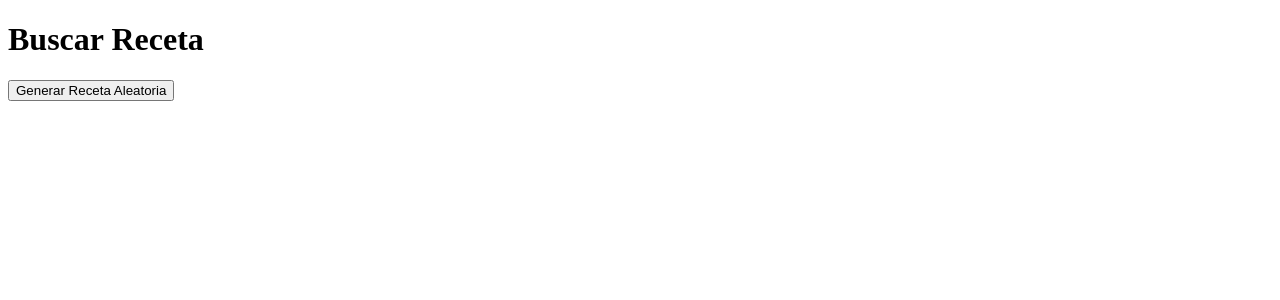
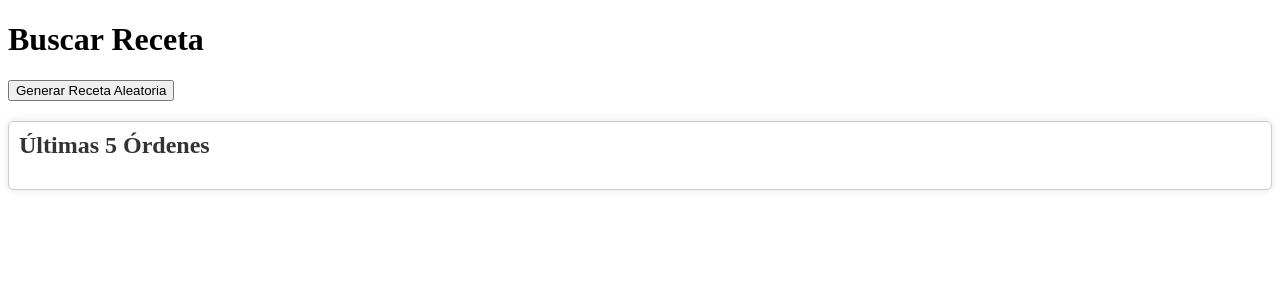
Before and after one commit to andabele1/Microservicio, a Flask app: page /main in a window 1280 px wide. Shown: the top 300 px of the page. Run offline with Flask 3, Linux system fonts and the light colour scheme; some libraries are stand-ins or nearby versions.

Commit message:
visualizacion ordenes

```diff
--- a/src/app.py
+++ b/src/app.py
@@ -8,7 +8,7 @@
 conexion = MySQL(app)
 
 
-# Ruta para renderizar el archivo HTML
+# Ruta para renderizar el archivo HTML principal
 @app.route('/main')
 def index():
     return render_template('main.html')
@@ -79,6 +79,38 @@
     return buscar_receta()
 
 
+# Nueva ruta para visualizar órdenes anteriores
+@app.route('/ordenes')
+def mostrar_ordenes():
+    try:
+        cursor = conexion.connection.cursor()
+        cursor.execute("SELECT id, recetas_id, estado_id FROM orden")
+        ordenes = cursor.fetchall()
+        ordenes_data = [{'id': orden[0], 'recetas_id': orden[1], 'estado_id': orden[2]} for orden in ordenes]
+        return jsonify(ordenes_data)
+    except Exception as e:
+        return jsonify({'error': f'Error al obtener las órdenes: {e}'}), 500
+    finally:
+        if cursor:
+            cursor.close()
+
+
+# Nueva ruta para visualizar las últimas 5 órdenes
+@app.route('/ultimas_ordenes')
+def mostrar_ultimas_ordenes():
+    try:
+        cursor = conexion.connection.cursor()
+        cursor.execute("SELECT id, recetas_id, estado_id FROM orden ORDER BY id DESC LIMIT 5")
+        ordenes = cursor.fetchall()
+        ordenes_data = [{'id': orden[0], 'recetas_id': orden[1], 'estado_id': orden[2]} for orden in ordenes]
+        return jsonify(ordenes_data)
+    except Exception as e:
+        return jsonify({'error': f'Error al obtener las últimas órdenes: {e}'}), 500
+    finally:
+        if cursor:
+            cursor.close()
+
+
 if __name__ == '__main__':
     app.config.from_object(config['development'])
     app.run()
--- a/src/templates/main.html
+++ b/src/templates/main.html
@@ -4,14 +4,22 @@
     <meta charset="UTF-8">
     <meta name="viewport" content="width=device-width, initial-scale=1.0">
     <title>Buscar Receta</title>
+    <link rel="stylesheet" type="text/css" href="styles.css">
 </head>
 <body>
-    <h1>Buscar Receta</h1>
-    <button onclick="buscarReceta()">Generar Receta Aleatoria</button>
-    <div id="receta-container"></div>
+    <div class="container">
+        <h1>Buscar Receta</h1>
+        <button onclick="buscarReceta()">Generar Receta Aleatoria</button>
+        <div id="receta-container"></div>
 
+        <!-- Últimas 5 órdenes -->
+        <div id="ultimas-ordenes" class="orden-box">
+            <h2>Últimas 5 Órdenes</h2>
+            <div id="ultimas-ordenes-container"></div>
+        </div>
+    </div>
     <script>
-        function buscarReceta() {
+         function buscarReceta() {
             fetch('/buscar_receta')
             .then(response => response.json())
             .then(data => {
@@ -41,8 +49,28 @@
                 const recetaContainer = document.getElementById('receta-container');
                 recetaContainer.innerHTML = `<p>Error al buscar la receta. Por favor, intenta de nuevo más tarde.</p>`;
             });
+
+            // Solicitar las últimas 5 órdenes
+            fetch('/ultimas_ordenes')
+            .then(response => response.json())
+            .then(ordenes => {
+                const ultimasOrdenesContainer = document.getElementById('ultimas-ordenes-container');
+                ultimasOrdenesContainer.innerHTML = '';
+                ordenes.forEach(orden => {
+                    ultimasOrdenesContainer.innerHTML += `
+                        <p>ID de Orden: ${orden.id}</p>
+                        <p>ID de Receta: ${orden.recetas_id}</p>
+                        <p>Estado: ${orden.estado_id == 1 ? 'Preparada' : 'En cola'}</p>
+                        <hr>
+                    `;
+                });
+            })
+            .catch(error => {
+                console.error('Error al obtener las últimas órdenes:', error);
+                const ultimasOrdenesContainer = document.getElementById('ultimas-ordenes-container');
+                ultimasOrdenesContainer.innerHTML = `<p>Error al obtener las últimas órdenes. Por favor, intenta de nuevo más tarde.</p>`;
+            });
         }
     </script>
-
 </body>
 </html>
--- /dev/null
+++ b/src/templates/styles.css
@@ -0,0 +1,27 @@
+
+.orden-box {
+    margin-top: 20px;
+    padding: 10px;
+    border: 1px solid #ccc;
+    border-radius: 5px;
+    box-shadow: 0 0 10px rgba(0, 0, 0, 0.1);
+}
+
+.orden-box h2 {
+    margin-top: 0;
+    color: #333;
+}
+
+.orden-box .orden {
+    margin-bottom: 10px;
+    padding: 10px;
+    background-color: #f0f0f0;
+    border: 1px solid #ddd;
+    border-radius: 5px;
+}
+
+.orden-box .orden p {
+    margin: 5px 0;
+    font-size: 14px;
+    color: #555;
+}
```
